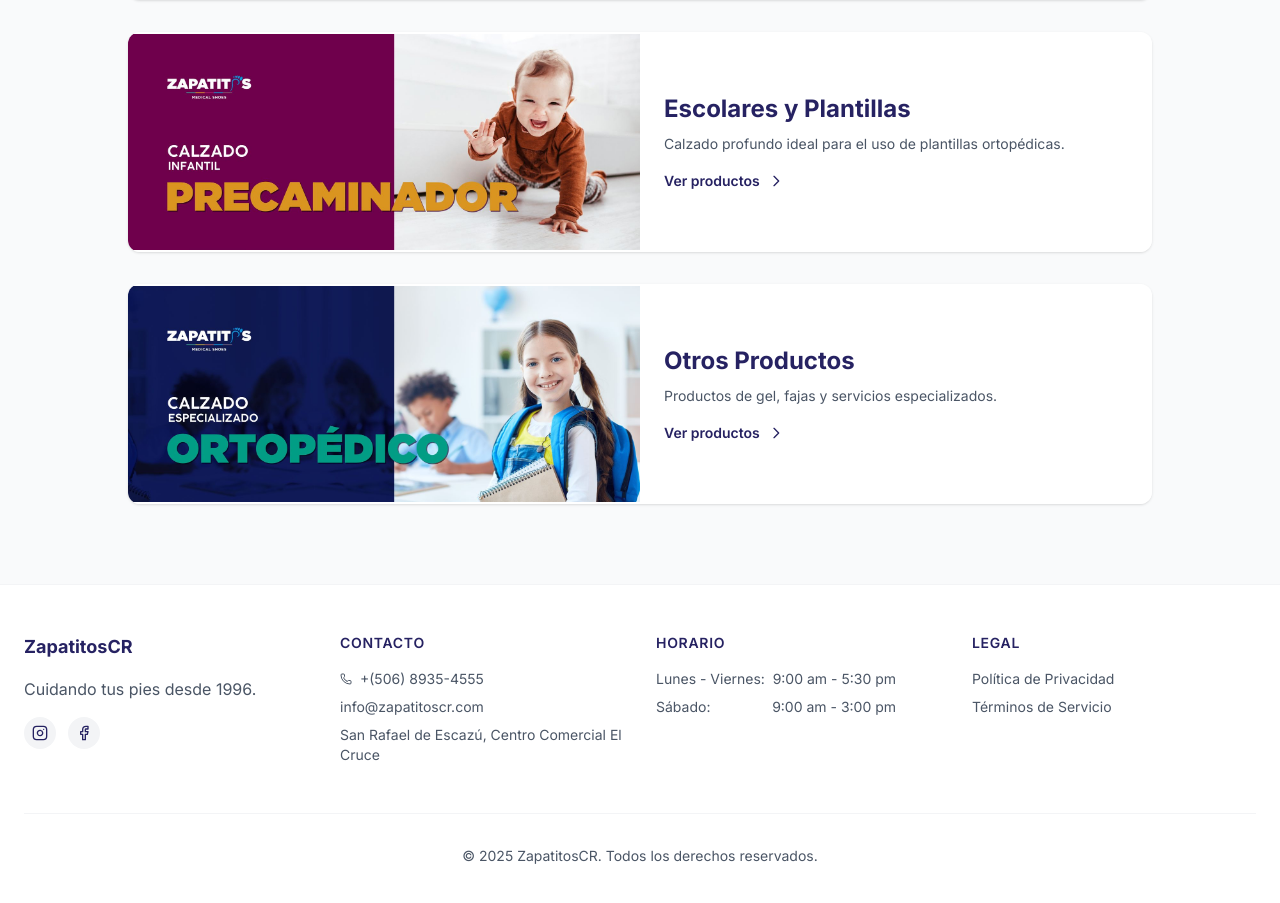
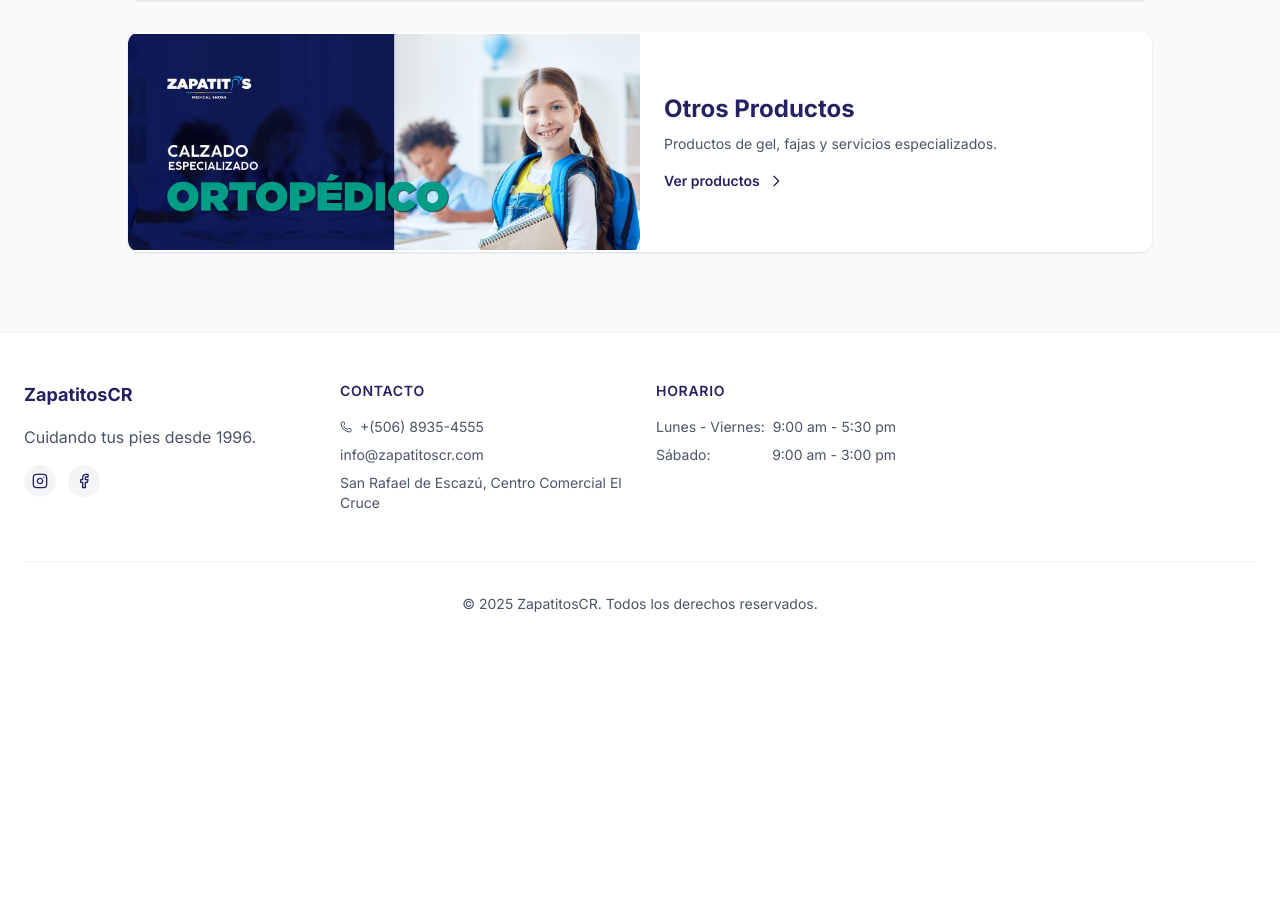
Before and after one commit to leonvilla3/pagina-zapatitos, a Next.js app: page /productos in a window 1280 px wide. Shown: the part 1297-2200 px from the top of the page. After the commit the page ends 1959 px from the top, so only its background shows below. Built offline with nearby package versions, Linux system fonts and the light colour scheme.

Commit message:
chore: Remove 'Escolares y Plantillas' category group, including its subcategories and products.

```diff
--- a/src/app/(marketing)/layout.tsx
+++ b/src/app/(marketing)/layout.tsx
@@ -125,13 +125,7 @@ export default function MarketingLayout({ children }: { children: ReactNode }) {
               </ul>
             </div>
 
-            <div>
-              <h4 className="text-[#262262] text-sm font-semibold mb-4 uppercase tracking-wider">Legal</h4>
-              <ul className="space-y-2 text-sm">
-                <li><Link href="/privacy" className="hover:text-[#262262]">Política de Privacidad</Link></li>
-                <li><Link href="/terms" className="hover:text-[#262262]">Términos de Servicio</Link></li>
-              </ul>
-            </div>
+
           </div>
           <div className="border-t border-gray-100 mt-12 pt-8 text-sm text-center">
             <p>&copy; {new Date().getFullYear()} ZapatitosCR. Todos los derechos reservados.</p>
--- a/src/data/catalog.json
+++ b/src/data/catalog.json
@@ -732,81 +732,5 @@
         ]
       }
     ]
-  },
-  {
-    "id": "zapatos-para-plantillas",
-    "title": "Zapatos para plantillas",
-    "products": [
-      {
-        "code": "1720 CAFE",
-        "image": "/products/zapatos-para-plantillas/1720-cafe.png",
-        "allImages": [
-          "/products/zapatos-para-plantillas/1720-cafe.png"
-        ]
-      },
-      {
-        "code": "1792 BLANCA",
-        "image": "/products/zapatos-para-plantillas/1792-blanca.png",
-        "allImages": [
-          "/products/zapatos-para-plantillas/1792-blanca.png"
-        ]
-      },
-      {
-        "code": "2601cafe",
-        "image": "/products/zapatos-para-plantillas/2601cafe.png",
-        "allImages": [
-          "/products/zapatos-para-plantillas/2601cafe.png"
-        ]
-      },
-      {
-        "code": "2720 ESCOLAR",
-        "image": "/products/zapatos-para-plantillas/2720-escolar.png",
-        "allImages": [
-          "/products/zapatos-para-plantillas/2720-escolar.png"
-        ]
-      },
-      {
-        "code": "6020 tf04",
-        "image": "/products/zapatos-para-plantillas/6020-tf04.png",
-        "allImages": [
-          "/products/zapatos-para-plantillas/6020-tf04.png"
-        ]
-      },
-      {
-        "code": "6020",
-        "image": "/products/zapatos-para-plantillas/6020.png",
-        "allImages": [
-          "/products/zapatos-para-plantillas/6020.png"
-        ]
-      },
-      {
-        "code": "6021 tf05",
-        "image": "/products/zapatos-para-plantillas/6021-tf05.png",
-        "allImages": [
-          "/products/zapatos-para-plantillas/6021-tf05.png"
-        ]
-      },
-      {
-        "code": "7050 fe02",
-        "image": "/products/zapatos-para-plantillas/7050-fe02.png",
-        "allImages": [
-          "/products/zapatos-para-plantillas/7050-fe02.png"
-        ]
-      },
-      {
-        "code": "7060-7050",
-        "image": "/products/zapatos-para-plantillas/7060-7050.png",
-        "allImages": [
-          "/products/zapatos-para-plantillas/7060-7050.png"
-        ]
-      },
-      {
-        "code": "7287 c907",
-        "image": "/products/zapatos-para-plantillas/7287-c907.png",
-        "allImages": [
-          "/products/zapatos-para-plantillas/7287-c907.png"
-        ]
-      }
-    ]
   }
 ]
--- a/src/data/categories.ts
+++ b/src/data/categories.ts
@@ -24,12 +24,7 @@ Nuestro calzado es especial para el pie diabético y contienen todas las caracte
 
 Nuestro calzado es especial para el pie diabético y contienen todas las características que las diferentes asociaciones de Diabetes a nivel mundial exigen para proteger el pie. Además, ofrecemos variedad de modelos y colores a precios muy accesibles y con una calidad extrema en pieles y combinaciones de tela expandible con piel.`
     },
-    'escolares-para-plantillas': {
-        title: 'Escolares para Plantillas',
-        description: `En algunas ocasiones nuestros hijos no requieren de correcciones en el calzado sino solo plantillas ortopédicas. Para estos casos contamos con modelos fabricados con hormas adecuadas para adaptar estos soportes plantares sin lastimar el pie del niño.
 
-Hemos incluido en nuestro inventario también tennis ortopédicas especiales para estos casos con diseños y colores muy atractivos.`
-    },
     'formativos-de-nina': {
         title: 'Formativos Niña',
         description: `Para los niños que ya caminan solos, y realizan una activa exploración de su entorno mediante el juego, Zapatitos Medical Shoes ofrece su línea para la edad preescolar.
@@ -98,12 +93,7 @@ Le ofrecemos para esta etapa de crecimiento un calzado que favorece la libertad
 
 Cuenta con una suela antideslizante que se extiende hasta el talón y la punta, con un tacón tipo Thomas integrado para guiar los primeros pasos. La función de la suela se complementa con un acojinamiento que ayuda a sostener el tobillo y una forma envolvente en el interior del zapato para mayor firmeza.`
     },
-    'zapatos-para-plantillas': {
-        title: 'Zapatos para Plantillas',
-        description: `En algunas ocasiones nuestros hijos no requieren de correcciones en el calzado sino solo plantillas ortopédicas, para estos casos contamos con modelos fabricados con hormas adecuadas para adaptar estos soportes plantares sin lastimar el pie del niño.
 
-Hemos incluido en nuestro inventario también tennis ortopédicas especiales para estos casos con diseños y colores muy atractivos.`
-    },
     'productos-de-gel-y-fajas': {
         title: 'Productos de Gel y Fajas',
         description: `Productos de Gel:
@@ -126,7 +116,7 @@ export const categoryGroups: Record<string, string[]> = {
     'Ortopédicos': ['ortopedicos-hrecta-nina', 'ortopedicos-hrecta-nino', 'ortopedicos-hregular-nina', 'ortopedicos-hregular-nino'],
     'Diabéticos': ['diabeticos-dama', 'diabeticos-caballero', 'medias-para-diabeticos'],
     'Formativos': ['formativos-de-nina', 'formativos-de-nino'],
-    'Escolares y Plantillas': ['escolares-para-plantillas', 'zapatos-para-plantillas'],
+
     'Precaminadores': ['precaminadores-nina', 'precaminadores-nino'],
     'Otros Productos': ['productos-de-gel-y-fajas', 'servicios']
 };
@@ -156,12 +146,7 @@ export const mainCategories: GroupInfo[] = [
         image: '/images/categories/ortopedicos.jpeg',
         description: 'Corrección y prevención con diseños cómodos y modernos.'
     },
-    {
-        title: 'Escolares y Plantillas',
-        slug: 'escolares-y-plantillas',
-        image: '/images/categories/precaminadores.jpeg', // Fallback or find specific image if possible, reusing Precaminadores for now as per instructions or placeholder
-        description: 'Calzado profundo ideal para el uso de plantillas ortopédicas.'
-    },
+
     {
         title: 'Otros Productos',
         slug: 'otros-productos',
```
